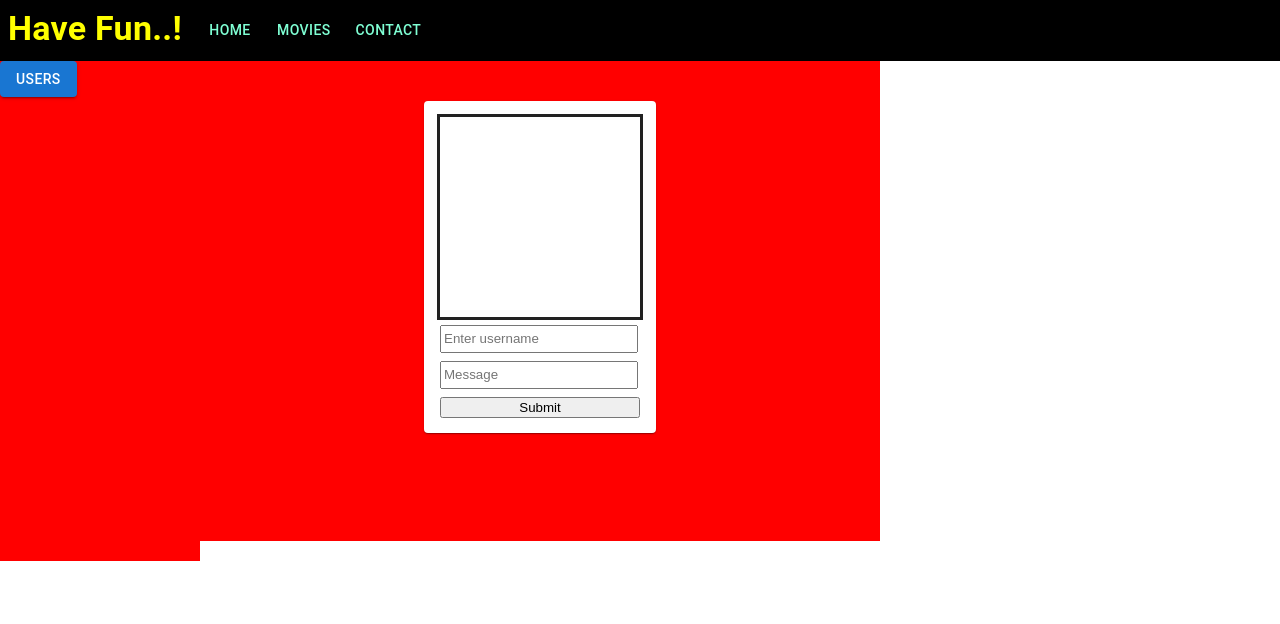
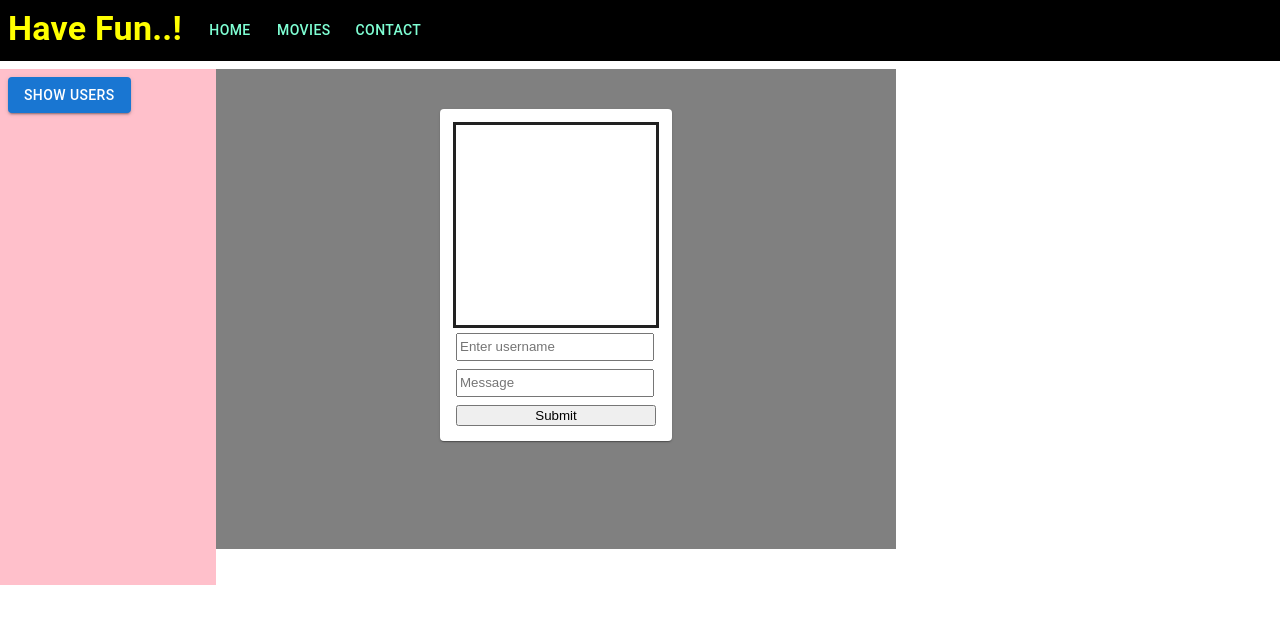
Before and after one commit to ravikumar-rskd/Movie-ChatApp, a React (Create React App) app: page / in a window 1280 px wide. Shown: the top 624 px of the page. Built offline with nearby package versions, Linux system fonts and the light colour scheme.

Commit message:
Modified code for Users list in Side menu

```diff
--- a/src/App.js
+++ b/src/App.js
@@ -1,4 +1,4 @@
-import React from 'react';
+import React, { useState } from 'react';
 import './App.css';
 import Header from './components/Header';
 import { Box,Grid } from '@mui/material';
@@ -10,22 +10,19 @@ import SideMenu from './components/SideMenu';
 // import MovieDetails from './components/MovieDetails';
 
 function App() {
+  const [users,setUsers]=useState([]);
   return (
     <div >
      <Header/>
      <Grid container>
-      <Grid item>
-     <SideMenu/>
-     </Grid>
-     <Grid item>
-     {/* <div className='movielist'> */}
-     {/* <Grid container sx={{backgroundColor:'yellow',alignContent:'center',alignItems:'center'}} >
-     <Grid item > */}
-     <Box display={'flex'} sx={{width:600,height:400,justifyContent:'center',backgroundColor:'red',padding:5}}>
-       <Chat/>
-     </Box>
-     {/* </div> */}
-     </Grid>
+        <Grid item>
+          <SideMenu users={users}/>
+        </Grid>
+          <Grid item>
+            <Box display={'flex'} sx={{width:600,height:400,justifyContent:'center',backgroundColor:'grey',padding:5,marginTop:1}}>
+              <Chat userData={setUsers}/>
+            </Box>
+          </Grid>
      </Grid>
     </div>
 
--- a/src/components/Chat.js
+++ b/src/components/Chat.js
@@ -59,22 +59,32 @@
 // };
 // export default Chat;
 
-import React, { useState, useEffect, useRef } from "react";
+import React, { useState,useEffect,useRef } from "react";
 import { Box, Card, IconButton } from "@mui/material";
 import DeleteIcon from '@mui/icons-material/Delete'; // Import Material-UI Delete Icon
 
-const Chat = () => {
-    const [user, setUser] = useState('');
+
+
+const Chat = ({userData}) => {
+    const [user, setUser] = useState([]);
     const [message, setMessage] = useState('');
     const [messages, setMessages] = useState([]);
     const boxRef = useRef(null);
 
+
     const handleSubmit = (e) => {
+        console.log('submitted');
         e.preventDefault();
         if (user && message) {
-            setMessages([...messages, { id: Date.now(), text: `${user}: ${message}` }]);
+            setMessages([...messages,{ id: Date.now(), text: `${user}: ${message}` } ]);
             setMessage('');
+            // userData(setMessages([messages]));
+            userData(prevUsers => [...new Set([...prevUsers, user])]);
         }
+
+        // const msg=getMessages(responses.data.id)
+
+
         console.log("Username:"+user+",Msg:"+message);
 
     };
@@ -101,9 +111,9 @@ const Chat = () => {
                         width: 200,
                         height: 200,
                         marginBottom: 1,
-                        overflowY: 'auto',
+                        overflowY: 'auto',//for scrolling feature inside box when reach to end of the box
                         display: 'flex',
-                        flexDirection: 'column',
+                        flexDirection: 'column',//
                     }}
                 >
                     {messages.map((msg) => (
--- a/src/components/SideMenu.js
+++ b/src/components/SideMenu.js
@@ -1,14 +1,39 @@
-import React from 'react';
-import { Box,Button,Grid } from '@mui/material';
+import React, { useState } from 'react';
+import { Box,Button } from '@mui/material';
 
-const SideMenu=()=>{
+const SideMenu=({users})=>{
+    const [showUsers,setShowUsers]=useState(false);
+    const handleUsers=()=>{
+        console.log("Users Button clicked");
+        setShowUsers(!showUsers);
+        if(!showUsers){
+        console.log("Users Displayed");
+        console.log(users);
+        }
+    }
+
     return(
         <div>
-        <Grid>
-            <Box sx={{width:200,height:500,backgroundColor:'red'}} >
-                <Button variant='contained' >Users</Button>
+            <Box sx={{
+                width:200,
+                height:500,
+                backgroundColor:'pink',
+                marginTop:1,
+                padding:1
+                }} >
+                <Button variant='contained' onClick={handleUsers} >
+                {showUsers ? "Hide Users" : "Show Users"}
+                </Button>
+                {showUsers &&
+                (<Box sx={{ marginTop: 2 }}>
+                    {users.map((user, index) => (
+                        <div key={index} sx={{ marginBottom: 1 }}>
+                            {user}
+                        </div>
+                    ))}
+                </Box>
+            )}
             </Box>
-         </Grid>
         </div>
 
     );
```
Also changed, not shown: src/components/Api.js (added, +21 -0 lines).
